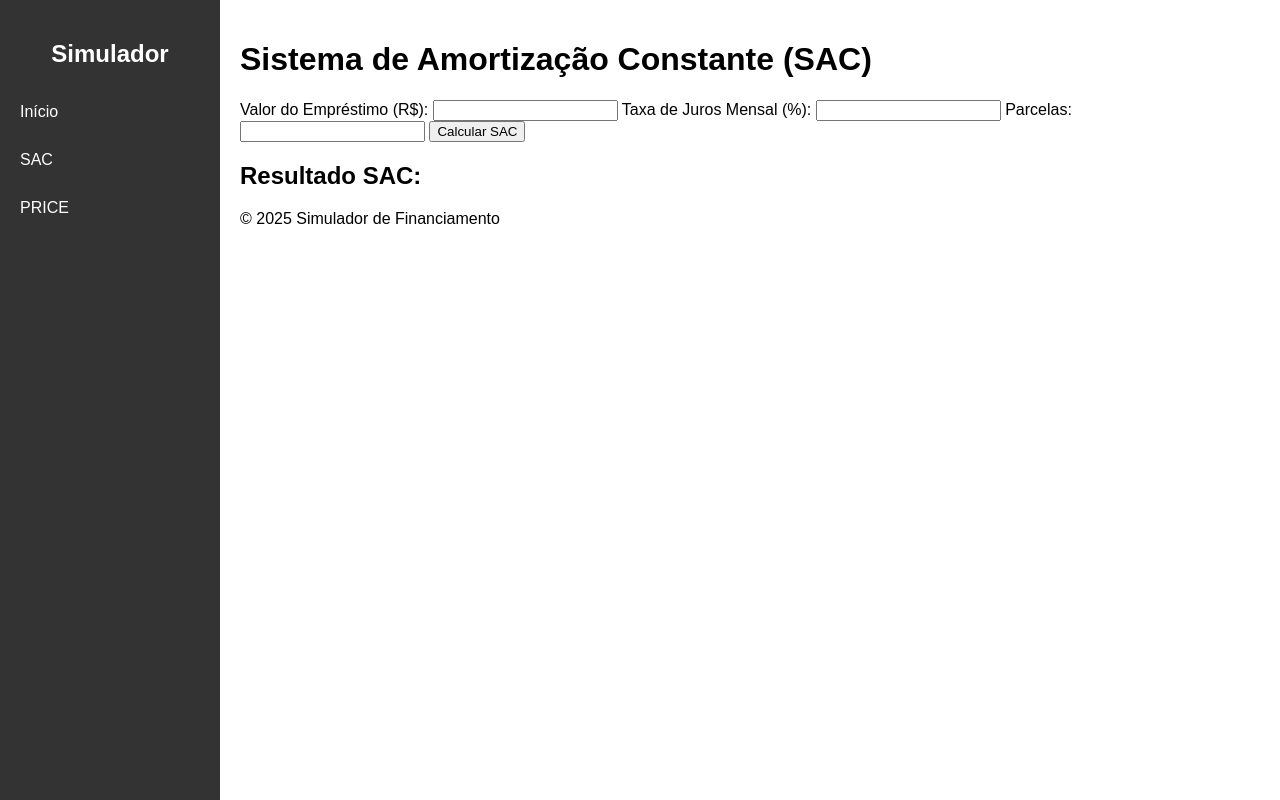
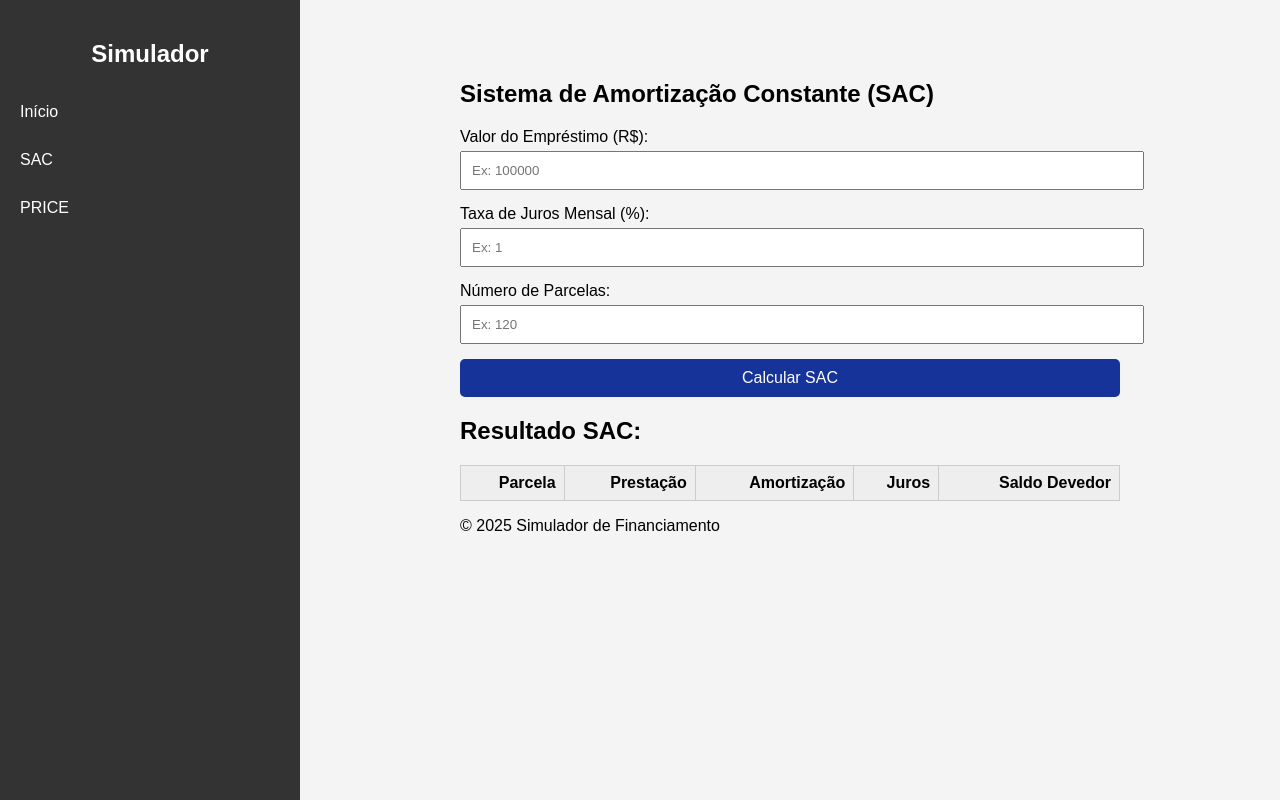
Before and after one commit to psgabriele/tp2_admF, a plain HTML site: page sac.html in a window 1280 px wide. Drawn offline with Linux system fonts and the light colour scheme.

Commit message:
Alterações em SAC e adição de tabela

```diff
--- a/sac.html
+++ b/sac.html
@@ -5,9 +5,9 @@
     <meta name="viewport" content="width=device-width, initial-scale=1.0">
     <title>Simulador SAC</title>
     <link rel="stylesheet" href="styles.css">
-    <script src="script.js" defer></script>
 </head>
 <body>
+    <!--Navbar-->
     <div class="sidebar">
     <h2>Simulador</h2>
     <ul>
@@ -16,36 +16,45 @@
         <li><a href="price.html">PRICE</a></li>
     </ul>
     </div>
+    <!--Conteúdo da página SAC-->
     <div class="conteudo">
-        <header>
-            <h1>Sistema de Amortização Constante (SAC)</h1>
-        </header>
-        <main>
-            <section class="simulator">
-                <form id="sac-form">
-                    <label for="amount">Valor do Empréstimo (R$):</label>
-                    <input type="number" id="amount" name="amount" required>
 
-                    <label for="interest-rate">Taxa de Juros Mensal (%):</label>
-                    <input type="number" id="interest-rate" name="interest-rate" step="0.01" required>
+        <h2 class="titulo-centralizado">Sistema de Amortização Constante (SAC)</h2>
 
-                    <label for="term">Parcelas:</label>
-                    <input type="number" id="term" name="term" required>
+        <div class="simulator">
 
-                    <button type="submit">Calcular SAC</button>
-                </form>
+            <label>Valor do Empréstimo (R$):</label>
+            <input type="number" id="valor" placeholder="Ex: 100000" required>
 
-                <div id="sac-result" class="result">
-                    <h2>Resultado SAC:</h2>
-                    <div id="sac-amortization-schedule">
+            <label>Taxa de Juros Mensal (%):</label>
+            <input type="number" id="juros" placeholder="Ex: 1" step="0.01" required>
 
-                    </div>
-                </div>
-            </section>
-        </main>
+            <label>Número de Parcelas:</label>
+            <input type="number" id="parcelas" placeholder="Ex: 120" required>
+
+            <button onclick="simularSAC()">Calcular SAC</button>
+
+            <h2>Resultado SAC:</h2>
+
+            <table id="table">
+                <thead>
+                    <tr>
+                        <th>Parcela</th>
+                        <th>Prestação</th>
+                        <th>Amortização</th>
+                        <th>Juros</th>
+                        <th>Saldo Devedor</th>
+                    </tr>
+                </thead>
+                <tbody></tbody>
+            </table>
+
+        </div>
+
         <footer>
             <p>&copy; 2025 Simulador de Financiamento</p>
         </footer>
     </div>
+<script src="script.js"></script>
 </body>
 </html>
--- a/script.js
+++ b/script.js
@@ -0,0 +1,40 @@
+function simularSAC() {
+    const valor = Number(document.getElementById("valor").value);
+    const juros = Number(document.getElementById("juros").value) / 100;
+    const n = Number(document.getElementById("parcelas").value);
+
+    const amortizacao = valor / n;
+    let saldo = valor;
+
+    const tbody = document.querySelector("#table tbody");
+    tbody.innerHTML = "";
+
+    let linhaInicial = `
+        <tr>
+            <td>0</td>
+            <td>-</td>
+            <td>-</td>
+            <td>-</td>
+            <td>R$ ${saldo.toFixed(2)}</td>
+        </tr>
+    `;
+    tbody.innerHTML += linhaInicial;
+
+    for (let i = 1; i <= n; i++) {
+        let jurosParcela = saldo * juros;
+        let prestacao = amortizacao + jurosParcela;
+        saldo -= amortizacao;
+
+        let linha = `
+            <tr>
+                <td>${i}</td>
+                <td>${prestacao.toFixed(2)}</td>
+                <td>${amortizacao.toFixed(2)}</td>
+                <td>${jurosParcela.toFixed(2)}</td>
+                <td>${saldo.toFixed(2)}</td>
+            </tr>
+        `;
+
+        tbody.innerHTML += linha;
+    }
+}
--- a/styles.css
+++ b/styles.css
@@ -8,7 +8,7 @@ body {
   position: fixed;
   left: 0;
   top: 0;
-  width: 220px;
+  width: 300px;
   height: 100%;
   background: #333;
   padding-top: 20px;
@@ -42,6 +42,53 @@ body {
 
 /* CONTEÚDO */
 .conteudo {
-  margin-left: 220px; /* Espaço para o menu lateral */
+  margin-left: 400px; /* Espaço para o menu lateral */
+  margin-right: 100px;
   padding: 20px;
 }
+
+body {
+    font-family: Arial, sans-serif;
+    margin: 40px;
+    background: #f4f4f4;
+}
+
+input {
+    width: 100%;
+    padding: 10px;
+    margin: 5px 0 15px;
+}
+
+button {
+    padding: 10px;
+    width: 100%;
+    background: #153399;
+    color: white;
+    border: none;
+    border-radius: 5px;
+    cursor: pointer;
+    font-size: 16px;
+}
+
+button:hover {
+    background: #0053a3;
+}
+
+table {
+    width: 100%;
+    border-collapse: collapse;
+    margin-top: 20px;
+}
+
+table, th, td {
+    border: 1px solid #ccc;
+}
+
+th, td {
+    padding: 8px;
+    text-align: right;
+}
+
+th {
+    background: #eee;
+}
```
